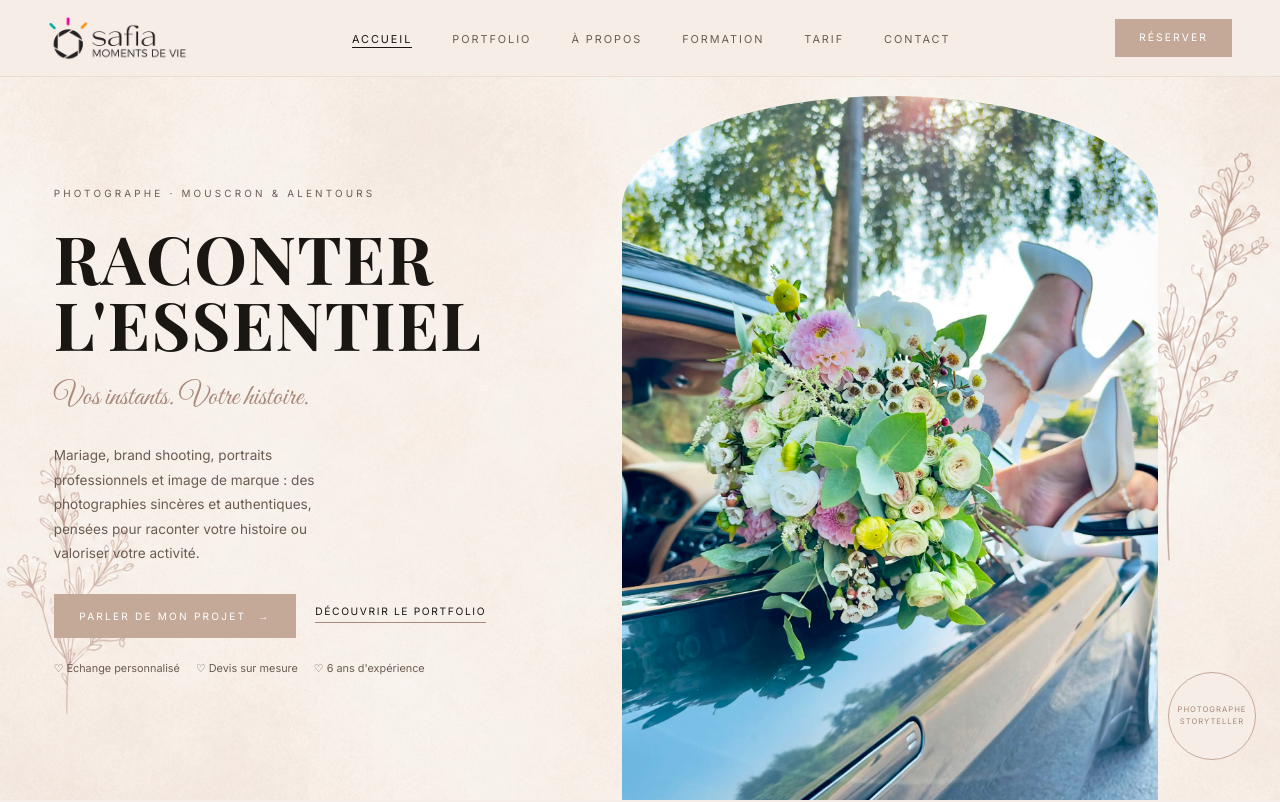
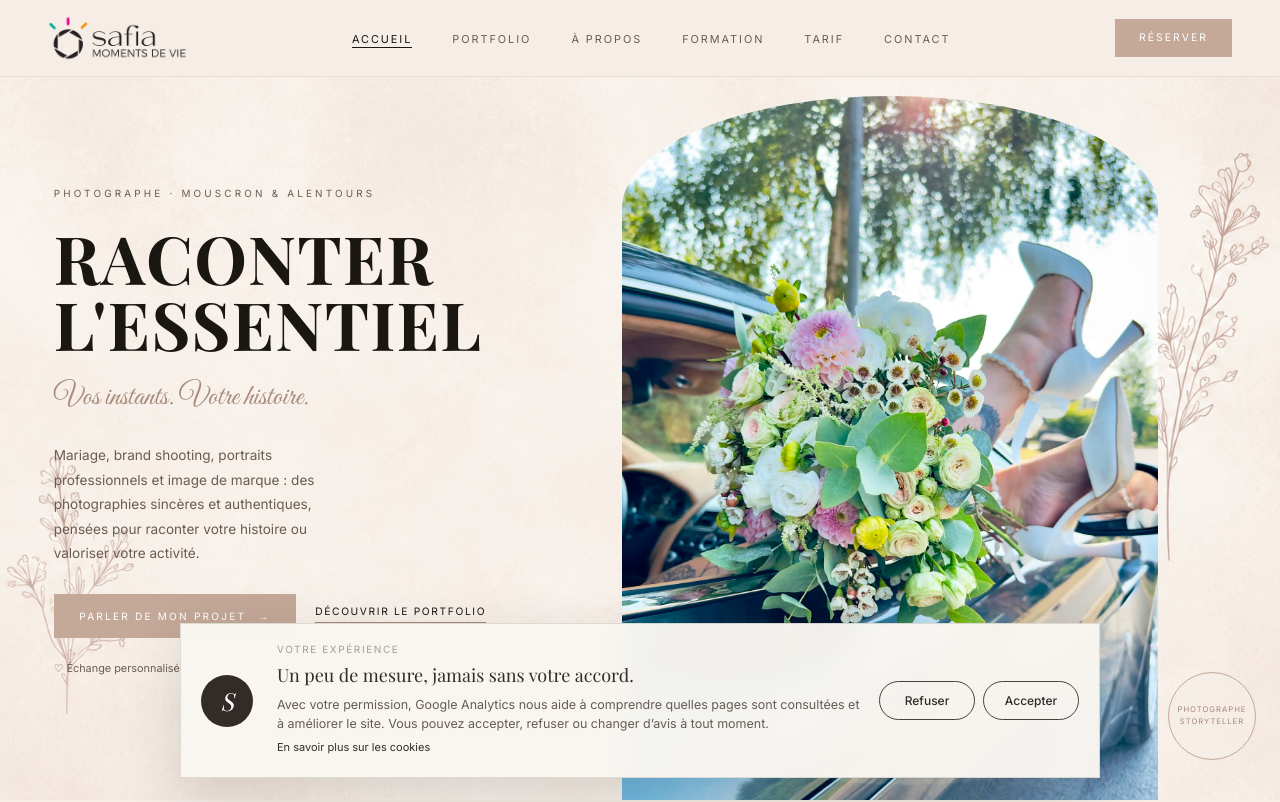
Before and after one commit to Melissaa49/safia-hdd, a Nuxt app: page / in a window 1280 px wide. Shown: the top 802 px of the page. Built offline with nearby package versions, Linux system fonts and the light colour scheme; a web font is replaced by a local one.

Commit message:
feat: mount cookie consent banner

```diff
--- a/layouts/default.vue
+++ b/layouts/default.vue
@@ -5,5 +5,6 @@
       <slot />
     </main>
     <AppFooter />
+    <CookieConsent />
   </div>
 </template>
```
